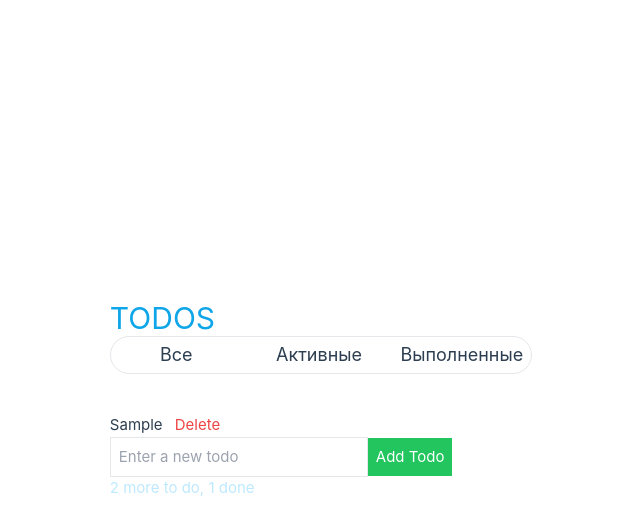
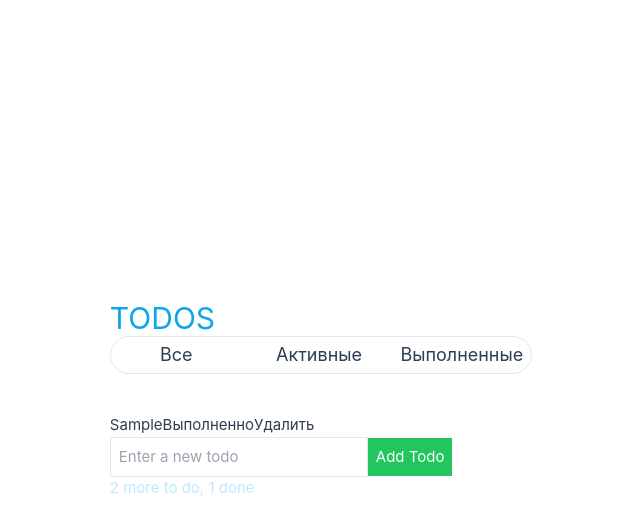
Before and after one commit to aefe2/Todo, a Vue app: page / in a window 1280 px wide. Both pictures are taken after typing "Sample" into the empty fields and a click on the button "Add Todo". Shown: the top 532 px of the page, without its empty margins (319-959 px from the left). Built offline with nearby package versions, Linux system fonts and the light colour scheme.

Commit message:
Готовый функционал

```diff
--- a/package.json
+++ b/package.json
@@ -15,7 +15,7 @@
   },
   "devDependencies": {
     "@tsconfig/node18": "^18.2.2",
-    "@types/node": "^18.18.5",
+    "@types/node": "18.8.0",
     "@vitejs/plugin-vue": "^4.4.0",
     "@vue/tsconfig": "^0.4.0",
     "autoprefixer": "^10.4.17",
--- a/src/components/AddTodoItem.vue
+++ b/src/components/AddTodoItem.vue
@@ -1,6 +1,6 @@
 <template>
   <div>
-    <input v-model="newTodo" class="border p-2" placeholder="Enter a new todo"/>
+    <input v-model="newTodoText" class="border p-2" placeholder="Enter a new todo"/>
     <button @click="addTodo" class="bg-green-500 text-white p-2">Add Todo</button>
   </div>
 </template>
@@ -12,17 +12,20 @@ import {useTodoStore} from "@/stores/todos";
 export default defineComponent({
   setup() {
     const todoStore = useTodoStore()
-    const newTodo = ref<string>('');
+    const newTodoText = ref<string>('')
 
     const addTodo = () => {
-      if (newTodo.value.trim() !== '') {
-        todoStore.addTodo(newTodo.value)
-        newTodo.value = ''
+      if (newTodoText.value.trim() !== '') {
+        todoStore.addTodo({
+          id: new Date().getTime(),
+          text: newTodoText.value,
+          completed: false
+        })
+        newTodoText.value = ''
       }
     }
-
     return {
-      newTodo,
+      newTodoText,
       addTodo
     }
   }
--- a/src/components/TodoItem.vue
+++ b/src/components/TodoItem.vue
@@ -1,29 +1,29 @@
 <template>
-  <li :class="{'line-through': todo.completed}" class="todo-item">
-    <div class="">
-      <i class=""></i>
-    </div>
-    <span class="">{{ todo.text }}</span>
-    <button class="">
-      <i class=" "></i>
-    </button>
+  <li>
+    <span :class="{'line-through' : todo.completed}">{{ todo.text }}</span>
+    <button @click="toggleCompletion">Выполненно</button>
+    <button @click="removeTodo">Удалить</button>
   </li>
 </template>
 
 <script lang="ts">
-import {defineComponent, PropType} from "vue";
+import {defineComponent} from "vue";
 
 export default defineComponent({
   props: {
     todo: {
-      type: Object as PropType<{
-        id: number,
-        text: string,
-        completed: boolean
-      }>,
+      type: Object,
+      required: true
+    },
+    removeTodo: {
+      type: Function as () => void,
+      required: true
+    },
+    toggleCompletion: {
+      type: Function as () => void,
       required: true
     }
-  }
+  },
 })
 </script>
 
--- a/src/components/TodoListItem.vue
+++ b/src/components/TodoListItem.vue
@@ -1,10 +1,13 @@
 <template>
   <div>
     <ul>
-      <li v-for="(todo, index) in todos" :key="index">
-        {{ todo }}
-        <button @click="removeTodo(index)" class="ml-2 text-red-500">Delete</button>
-      </li>
+      <TodoItem
+          v-for="todo in todos"
+          :key="todo.id"
+          :todo="todo"
+          :remove-todo="() => removeTodo(todo.id)"
+          :toggle-completion="() => toggleCompletion(todo.id)"
+      />
     </ul>
   </div>
 </template>
@@ -12,16 +15,20 @@
 <script lang="ts">
 import {defineComponent} from "vue";
 import {useTodoStore} from "@/stores/todos";
+import TodoItem from "@/components/TodoItem.vue";
 
 export default defineComponent({
+  components: {TodoItem},
   setup() {
-    const todoStore = useTodoStore()
+    const todoStore = useTodoStore();
+
     return {
       todos: todoStore.todos,
-      removeTodo: todoStore.removeTodo
-    }
-  }
-})
+      removeTodo: todoStore.removeTodo,
+      toggleCompletion: todoStore.toggleCompletion,
+    };
+  },
+});
 </script>
 
 <style scoped>
--- a/src/stores/todos.ts
+++ b/src/stores/todos.ts
@@ -15,12 +15,16 @@ export const useTodoStore = defineStore('todo', {
             this.todos.push(todo)
         },
         removeTodo(id: number) {
-            this.todos = this.todos.filter(todo => todo.id !== id)
+            // this.todos = this.todos.filter((todo) => todo.id !== id);
+            const todoId = this.todos.findIndex((todo) => todo.id === id);
+            this.todos.splice(todoId, 1);
         },
         toggleCompletion(id: number) {
-            this.todos = this.todos.map(todo =>
-                todo.id === id ? {...todo, completed: !todo.completed} : todo
-            );
+            const targetTodo = this.todos.find((todo: Todo) => todo.id === id)
+
+            if (targetTodo) {
+                targetTodo.completed = !targetTodo.completed
+            }
         }
-    }
+    },
 })
```
Also changed, not shown: 1 other file (tests, documents, lock files or other folders).
